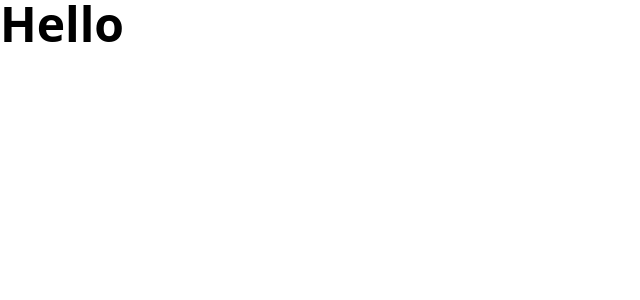
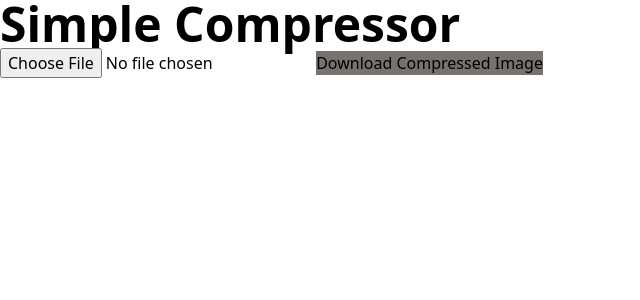
Before and after one commit to riskysh/Simple-Compressor, a SvelteKit app: page / in a window 1280 px wide. Shown: the top 300 px of the page, without its empty margins (0-640 px from the left). Built offline with nearby package versions, Linux system fonts and the light colour scheme.

Commit message:
installed the library and added simple test code

```diff
--- a/package.json
+++ b/package.json
@@ -27,5 +27,8 @@
 		"tailwindcss": "^3.4.10",
 		"vite": "^5.0.3"
 	},
-	"type": "module"
+	"type": "module",
+	"dependencies": {
+		"browser-image-compression": "^2.0.2"
+	}
 }
--- a/src/routes/+page.svelte
+++ b/src/routes/+page.svelte
@@ -1,4 +1,33 @@
 <script>
+  import imageCompression from 'browser-image-compression';
+  let compressedFile;
+
+  async function handleImageUpload(event) {
+    const file = event.target.files[0];
+    if (!file) return;
+
+    const options = {
+      maxSizeMB: 1,
+      maxWidthOrHeight: 1920,
+      useWebWorker: true
+    };
+
+    try {
+      compressedFile = await imageCompression(file, options);
+    } catch (error) {
+      console.error(error);
+    }
+  }
+
+  function downloadImage() {
+    if (!compressedFile) return;
+    const url = URL.createObjectURL(compressedFile);
+    const a = document.createElement('a');
+    a.href = url;
+    a.download = compressedFile.name;
+    a.click();
+    URL.revokeObjectURL(url);
+  }
 </script>
 
 <svelte:head>
@@ -8,7 +37,11 @@
 
 <section>
 
-	<h1 class="text-5xl font-bold">Hello</h1>
+	<h1 class="text-5xl font-bold">Simple Compressor</h1>
+
+	<input type="file" accept="image/*" on:change={handleImageUpload} />
+
+	<button class=" bg-stone-500" on:click={downloadImage}>Download Compressed Image</button>
 
 </section>
 
```
Also changed, not shown: 1 other file (tests, documents, lock files or other folders).
